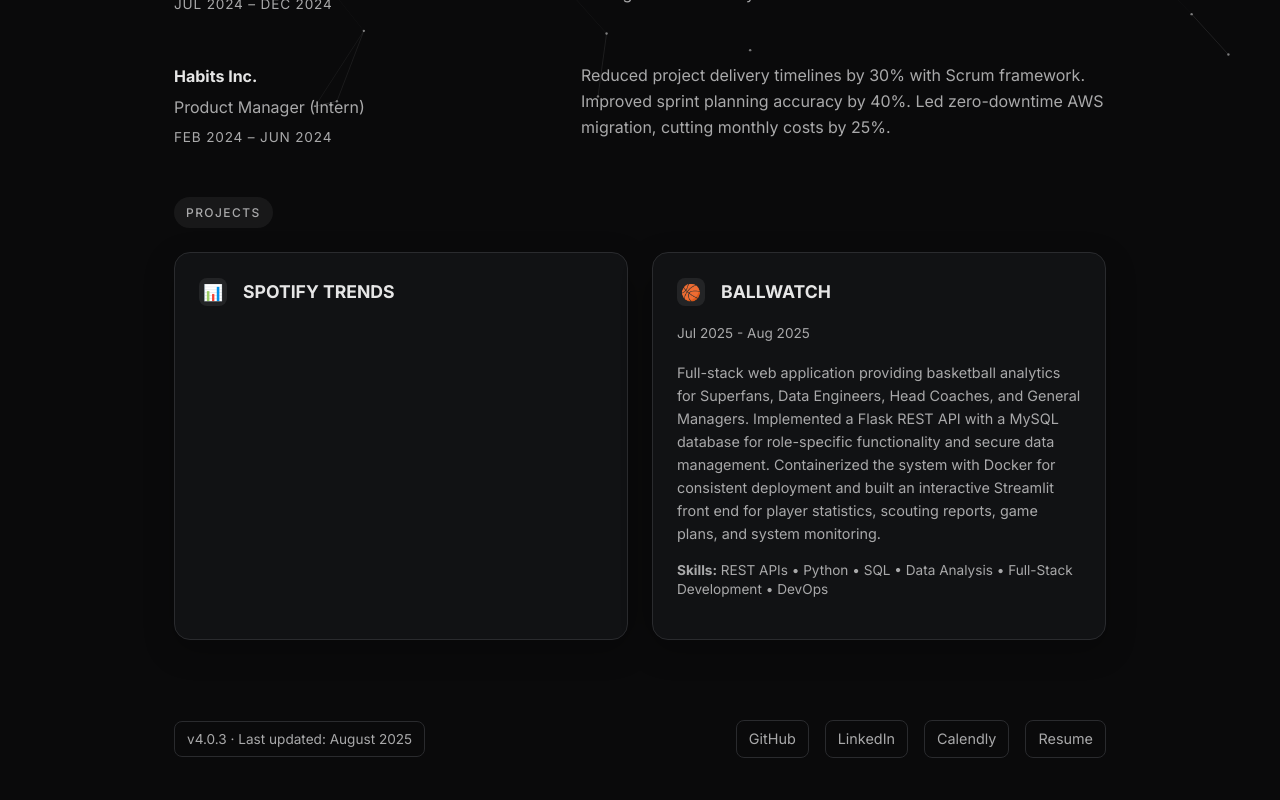
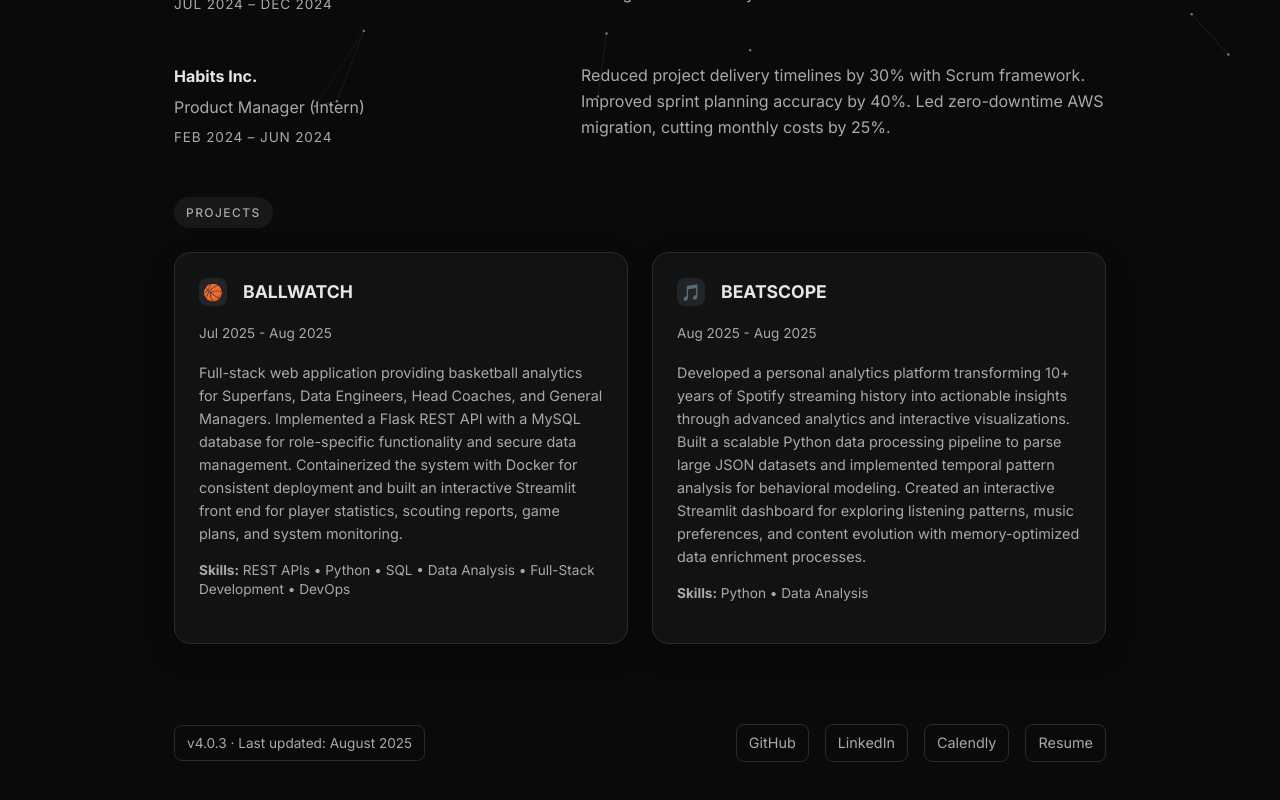
Before and after one commit to dishantbudhi/dishantbudhi.github.io, a React (Vite) app: page / in a window 1280 px wide. Shown: the part 693-1493 px from the top of the page. Built offline with nearby package versions, Linux system fonts and the light colour scheme.

Commit message:
Added a Project

```diff
--- a/src/data/projectData.js
+++ b/src/data/projectData.js
@@ -1,9 +1,4 @@
 export const projectData = [
-  {
-    title: 'SPOTIFY TRENDS',
-    icon: '📊',
-    href: '#spotify',
-  },
   {
     title: 'BALLWATCH',
     icon: '🏀',
@@ -12,4 +7,12 @@
     skills: 'REST APIs • Python • SQL • Data Analysis • Full-Stack Development • DevOps',
     period: 'Jul 2025 - Aug 2025',
   },
+  {
+    title: 'BEATSCOPE',
+    icon: '🎵',
+    href: 'https://github.com/dishantbudhi/BeatScope',
+    description: 'Developed a personal analytics platform transforming 10+ years of Spotify streaming history into actionable insights through advanced analytics and interactive visualizations. Built a scalable Python data processing pipeline to parse large JSON datasets and implemented temporal pattern analysis for behavioral modeling. Created an interactive Streamlit dashboard for exploring listening patterns, music preferences, and content evolution with memory-optimized data enrichment processes.',
+    skills: 'Python • Data Analysis',
+    period: 'Aug 2025 - Aug 2025',
+  },
 ]
```
